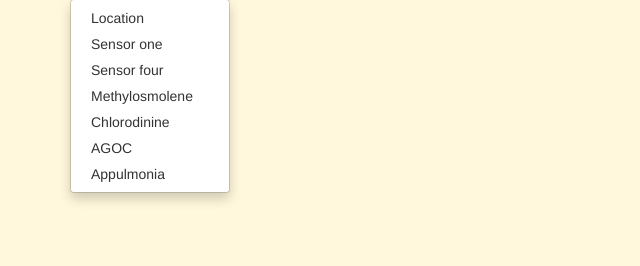
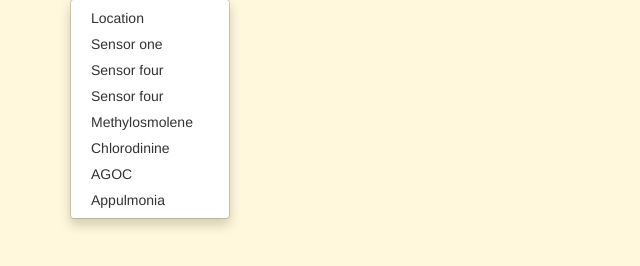
Before and after one commit to sack0809/DataVisualization, a plain HTML site: page index.html in a window 1280 px wide. Both pictures are taken after a click on the button "Choose from options". Shown: the part 160-426 px from the top of the page, without its empty margins (0-640 px from the left). Drawn offline with nearby package versions, Linux system fonts and the light colour scheme.

Commit message:
the sensor data

```diff
--- a/index.html
+++ b/index.html
@@ -19,6 +19,7 @@
             <li role="presentation"><a role="menuitem" tabindex="-1" href="GeoSpatial.html">Location</a></li>
             <li role="presentation"><a role="menuitem" tabindex="-1" href="Senso1.html">Sensor one</a></li>
             <li role="presentation"><a role="menuitem" tabindex="-1" href="Sensor4.html">Sensor four</a></li>
+            <li role="presentation"><a role="menuitem" tabindex="-1" href="Sensor4.html">Sensor four</a></li>
             <li role="presentation"><a role="menuitem" tabindex="-1" href="MethChemical.html">Methylosmolene</a></li>
             <li role="presentation"><a role="menuitem" tabindex="-1" href="Chlorodinine.html">Chlorodinine</a></li>
             <li role="presentation"><a role="menuitem" tabindex="-1" href="AGOC.html">AGOC</a></li>
```
